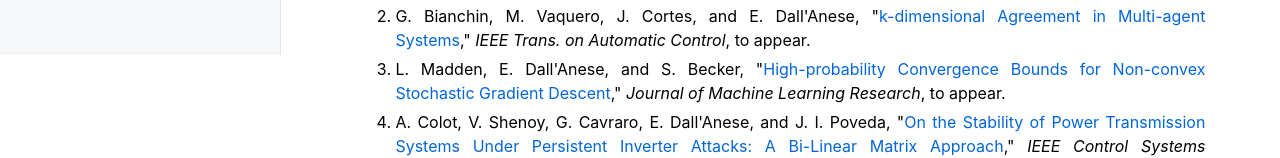
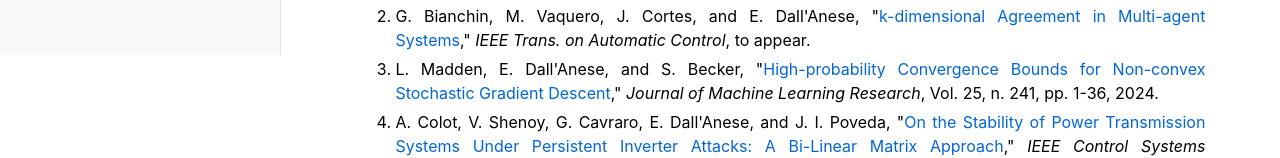
Before and after one commit to emilianoda/emilianoda.github.io, a plain HTML site: page publications.html in a window 1280 px wide. Shown: the part 743-901 px from the top of the page. Drawn offline with nearby package versions, Linux system fonts and the light colour scheme; some packages are replaced by stand-ins of ours.

Commit message:
Update publications.html

```diff
--- a/publications.html
+++ b/publications.html
@@ -111,7 +111,7 @@ https://arxiv.org/abs/2405.02511">Incremental Volt/Var Control for Distribution
 <p>G. Bianchin, M. Vaquero, J. Cortes, and E. Dall'Anese, "<a href="https://ieeexplore.ieee.org/document/10605029">k-dimensional Agreement in Multi-agent Systems</a>," <em>IEEE Trans. on Automatic Control</em>, to appear. </p>
 </li>
 <li>
-<p>L. Madden, E. Dall'Anese, and S. Becker, "<a href="https://arxiv.org/abs/2006.05610">High-probability Convergence Bounds for Non-convex Stochastic Gradient Descent</a>," <em>Journal of Machine Learning Research</em>, to appear.</p>
+<p>L. Madden, E. Dall'Anese, and S. Becker, "<a href="https://arxiv.org/abs/2006.05610">High-probability Convergence Bounds for Non-convex Stochastic Gradient Descent</a>," <em>Journal of Machine Learning Research</em>, Vol. 25, n. 241, pp. 1-36, 2024.</p>
 </li>
 <li>
 <p>A. Colot, V. Shenoy, G. Cavraro, E. Dall'Anese, and J. I. Poveda, "<a href="https://ieeexplore.ieee.org/document/10554653">On the Stability of Power Transmission Systems Under Persistent Inverter Attacks: A Bi-Linear Matrix Approach</a>," <em>IEEE Control Systems Letters</em>, Volume 8, 2024.</p>
```
